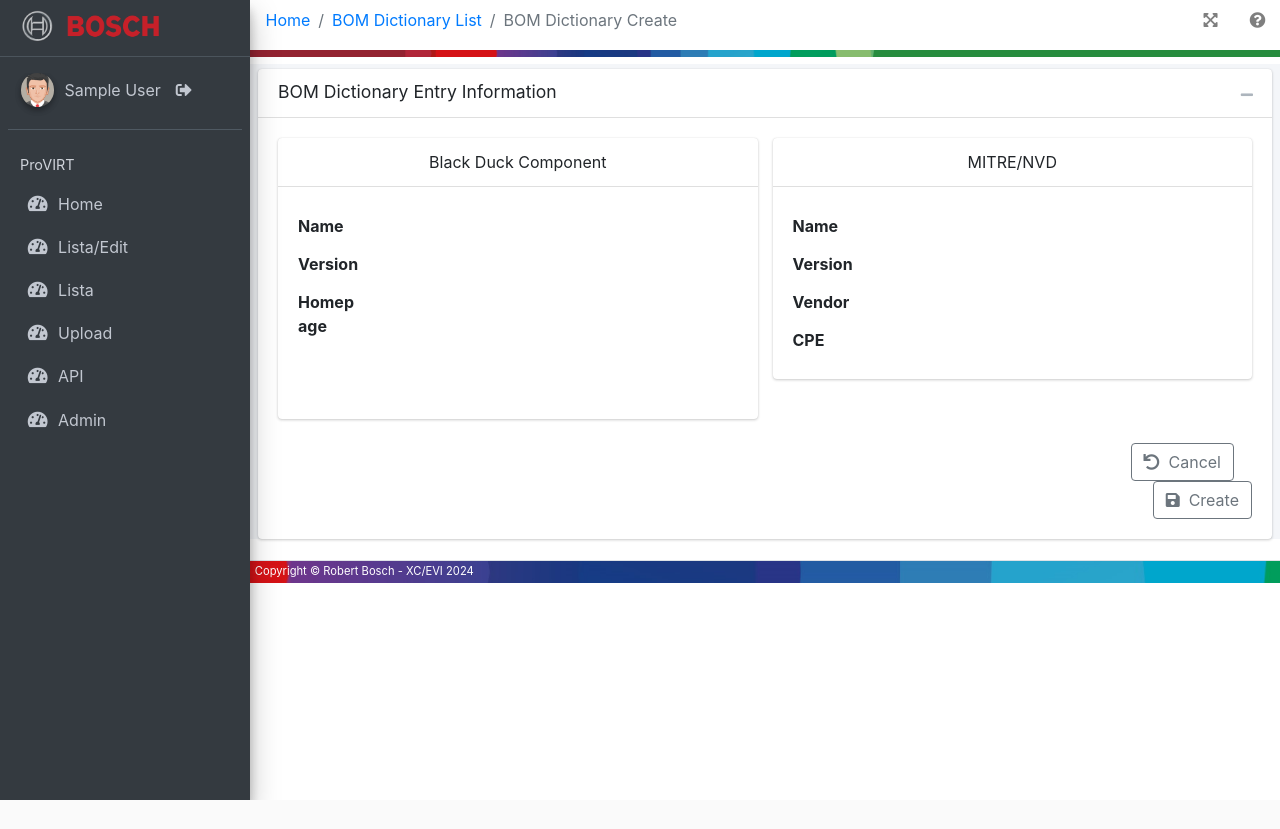
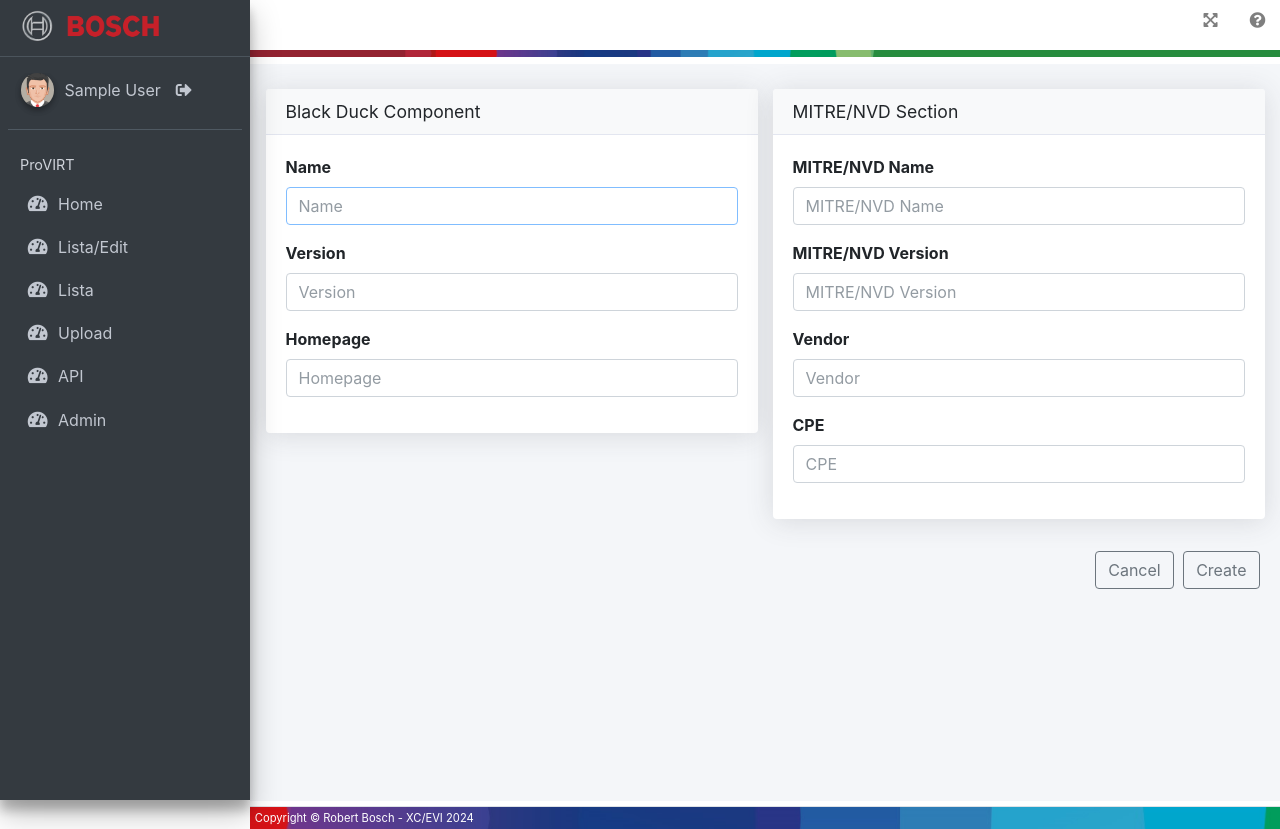
Before and after one commit to satbosch/test, a Django app: page /object_unit_create in a window 1280 px wide. Before the commit the page ends 800 px from the top, so only its background shows below. Run offline with Django 4.2, Linux system fonts and the light colour scheme; the visitor is signed in with stand-in values (Sample User, id 1); some libraries are stand-ins or nearby versions.

Commit message:
Create functionality

```diff
--- a/bwt2024/forms.py
+++ b/bwt2024/forms.py
@@ -11,7 +11,7 @@ from django import forms
 #from django.views.generic.edit import UpdateView
 
 ###########################################################
-# Object_Unit
+# Object_Unit - Lista/Edit
 ###########################################################
 class Object_Unit_Form(ModelForm):
 
@@ -20,6 +20,14 @@ class Object_Unit_Form(ModelForm):
         fields  = ['name','description']
 
 ###########################################################
+# Object_Unit - Lista
+###########################################################
+class Object_Unit_Create_Form(ModelForm):
+
+    class Meta:
+        model   = Object_Unit_Create
+        fields = ['name', 'version', 'homepage', 'mitre_name', 'mitre_version', 'vendor', 'cpe']
+###########################################################
 # Upload File
 ###########################################################
 class UploadFileForm(forms.Form):
--- a/bwt2024/templates/object_unit/object_unit_create.html
+++ b/bwt2024/templates/object_unit/object_unit_create.html
@@ -2,132 +2,112 @@
 {% load static %}
 {% load widget_tweaks %}
 
-{% block title %} BOM Dictionary {% endblock %}
+{% block title %}BOM Dictionary{% endblock %}
 
-<!-- Specific Page CSS goes HERE  -->
+<!-- Include Bootstrap CSS -->
 {% block stylesheets %}
 <style>
     .content-wrapper {
-    min-height: 100% !important;
+        padding-top: 20px;
+    }
+    .card-header {
+        background-color: #f8f9fa;
+        border-bottom: 1px solid #e3e6f0;
+    }
+    .card {
+        box-shadow: 0 0.15rem 1.75rem 0 rgba(58,59,69,.15);
+        margin-bottom: 1rem; /* Space between cards */
+    }
+    .form-control {
+        border-radius: 0.25rem;
+    }
+    .btn-outline-secondary {
+        margin-right: 5px;
+    }
+    .form-buttons {
+        text-align: right;
+        padding-top: 1rem;
     }
 </style>
 {% endblock stylesheets %}
 
 {% block content %}
 <main>
-  <!-- Content Wrapper. Contains page content -->
     <div class="content-wrapper">
         {% include 'includes/header.html' %}
-    <!-- Main content -->
         <section class="content">
-      <form class="form-horizontal" method="POST">
+            <div class="container">
+                <form id="black-duck-component-form" method="POST" action="{% url 'object_unit_create' %}">
                     {% csrf_token %}
-        {% include 'includes/messages.html' %}
+                    <div class="row">
+                        <!-- Black Duck Component Card -->
+                        <div class="col-md-6">
                             <div class="card">
                                 <div class="card-header">
-            <h3 class="card-title">BOM Dictionary Entry Information</h3>
-            <div class="card-tools">
-              <button type="button" class="btn btn-tool" data-card-widget="collapse" title="Collapse">
-                <i class="fas fa-minus"></i>
-              </button>
-            </div>
+                                    <h3 class="card-title">Black Duck Component</h3>
                                 </div>
                                 <div class="card-body">
-            <div class="panel-body">
-              <div class="row">
-                <div class="col-md-6">
-                  <div class="card mb-4">
-                    <div class="card-header" style="text-align: center;">
-                      Black Duck Component
+                                    <!-- Include form fields for Black Duck Component here -->
+                                    <div class="form-group">
+                                        <label for="name">Name</label>
+                                        <input type="text" id="name" name="name" class="form-control" placeholder="Name" required autofocus>
                                     </div>
-                    <div class="card-body">
-                      <div class="row">
-                        <label class="col-md-2 col-form-label" for="bom_component">Name</label>
-                        <div class="col-md-10">
-                          <div class="form-group has-default bmd-form-group">
-                            {% render_field form.bom_component class="form-control" %}
+                                    <div class="form-group">
+                                        <label for="version">Version</label>
+                                        <input type="text" id="version" name="version" class="form-control" placeholder="Version" required>
                                     </div>
-                        </div>
-                        <label class="col-md-2 col-form-label" for="bom_component_version">Version</label>
-                        <div class="col-md-10">
-                          <div class="form-group has-default bmd-form-group">
-                            {% render_field form.bom_component_version class="form-control" %}
-                          </div>
-                        </div>
-                        <label class="col-md-2 col-form-label" for="bom_homepage">Homepage</label>
-                        <div class="col-md-10">
-                          <div class="form-group has-default bmd-form-group">
-                            {% render_field form.bom_homepage class="form-control" %}
-                          </div>
-                        </div>
-                        <div class="col-md-12" style="padding-bottom: 14px;">
-                          <div class="form-group has-default bmd-form-group">
-                            &nbsp;
+                                    <div class="form-group">
+                                        <label for="homepage">Homepage</label>
+                                        <input type="text" id="homepage" name="homepage" class="form-control" placeholder="Homepage" required>
                                     </div>
                                 </div>
                             </div>
                         </div>
-                  </div>
-                </div>
+
+                        <!-- MITRE/NVD Section Card -->
                         <div class="col-md-6">
-                  <div class="card mb-4">
-                    <div class="card-header" style="text-align: center;">
-                      MITRE/NVD
+                            <div class="card">
+                                <div class="card-header">
+                                    <h3 class="card-title">MITRE/NVD Section</h3>
                                 </div>
                                 <div class="card-body">
-                      <div class="row">
-                        <label class="col-md-2 col-form-label" for="component">Name</label>
-                        <div class="col-md-10">
-                          <div class="form-group has-default bmd-form-group">
-                            {% render_field form.component class="form-control" %}
+                                    <!-- Include form fields for MITRE/NVD here -->
+                                    <div class="form-group">
+                                        <label for="mitre_name">MITRE/NVD Name</label>
+                                        <input type="text" id="mitre_name" name="mitre_name" class="form-control" placeholder="MITRE/NVD Name" required>
                                     </div>
+                                    <div class="form-group">
+                                        <label for="mitre_version">MITRE/NVD Version</label>
+                                        <input type="text" id="mitre_version" name="mitre_version" class="form-control" placeholder="MITRE/NVD Version" required>
                                     </div>
-                        <label class="col-md-2 col-form-label" for="version">Version</label>
-                        <div class="col-md-10">
-                          <div class="form-group has-default bmd-form-group">
-                            {% render_field form.version class="form-control" %}
+                                    <div class="form-group">
+                                        <label for="vendor">Vendor</label>
+                                        <input type="text" id="vendor" name="vendor" class="form-control" placeholder="Vendor" required>
                                     </div>
-                        </div>
-                        <label class="col-md-2 col-form-label" for="vendor">Vendor</label>
-                        <div class="col-md-10">
-                          <div class="form-group has-default bmd-form-group">
-                            {% render_field form.vendor class="form-control" %}
-                          </div>
-                        </div>
-                        <label class="col-md-2 col-form-label" for="cpe">CPE</label>
-                        <div class="col-md-10">
-                          <div class="form-group has-default bmd-form-group">
-                            {% render_field form.cpe class="form-control" %}
-                          </div>
-                        </div>
+                                    <div class="form-group">
+                                        <label for="cpe">CPE</label>
+                                        <input type="text" id="cpe" name="cpe" class="form-control" placeholder="CPE" required>
                                     </div>
                                 </div>
                             </div>
                         </div>
                     </div>
                     <div class="row">
-                <div class="col-lg-10">
-                </div>
-                <div class="col-lg-2" style="text-align: right;">
-                  <button type="submit" formnovalidate class="btn btn-outline-secondary" name="btn_bom_dictionary_cancel"><i class="fas fa-undo"></i>&nbsp;&nbsp;Cancel</button>
-                  &nbsp;&nbsp;&nbsp;
-                  <button type="submit" class="btn btn-outline-secondary" name="btn_bom_dictionary_create"><i class="fas fa-save"></i>&nbsp;&nbsp;Create</button>
+                        <div class="col-12 form-buttons">
+                            <!-- Cancel Button Form -->
+                            <form action="{% url 'object_unit_list' %}" method="get" style="display: inline;">
+                                <button type="submit" class="btn btn-outline-secondary" name="btn_object_unit_cancel">Cancel</button>
+                            </form>
+                            <!-- Create Button -->
+                            <button type="submit" class="btn btn-outline-secondary" name="btn_object_unit_create">Create</button>
                         </div>
                     </div>
+                </form>
             </div>
+        </section>
     </div>
-          <!-- /.card-body -->
-        </div>
-        <!-- /.card -->
-      </form>
-    </section>
-    <!-- /.content -->
-  </div>
-  <!-- ./wrapper -->
 </main>
 {% endblock content %}
 
-<!-- Specific Page JS goes HERE  -->
 {% block javascripts %}
-
 {% endblock javascripts %}
--- a/bwt2024/views/views_object_unit.py
+++ b/bwt2024/views/views_object_unit.py
@@ -74,28 +74,18 @@ def object_unit_create(request):
 
     try:
 
-        if request.method == 'POST' and 'btn_object_unit_cancel' in request.POST:
-            return redirect('object_unit_list')
+        if request.method == 'POST':
+            form = Object_Unit_Create_Form(request.POST)
+            if form.is_valid():
+                form.save()
+                messages.success(request, 'Object Unit created successfully.')
+                return redirect('object_unit_list')
+            else:
+                messages.error(request, 'Error: Form is not valid. Please check your input.')
+        else:
+            form = Object_Unit_Create_Form()
 
-        elif request.method == 'POST' and 'btn_object_unit_create' in request.POST:
-            form = Object_Unit_Form(request.POST)
-            if form.is_valid():
-                object_unit = form.save()
-                messages.success(request, 'BOM Dictionary Entry '+ str(object_unit.cpe) + ' created.' )
-                return redirect('object_unit_list')
-        else:
-            form = Object_Unit_Form()
-
-        load_template           = "object_unit/object_unit_create.html"
-        context['segment']      = load_template
-        context['PageTitle']    = "BOM Dictionary Create"
-        context['msghelp']      = "This is an Help message"
-        context['breadcrumbs']  = [{'Name' : 'Home', 'Link' : '/', 'Active': False} , {'Name' : 'BOM Dictionary List', 'Link' : '/object_unit_list', 'Active': False}, {'Name' : 'BOM Dictionary Create', 'Link' : '', 'Active': True}]
-
-        context['form'] = form
-
-        html_template = loader.get_template( load_template )
-        return HttpResponse(html_template.render(context, request))
+        return render(request, 'object_unit/object_unit_create.html', {'form': form})
 
     except template.TemplateDoesNotExist:
         html_template = loader.get_template( 'errors/page-404.html' )
@@ -170,10 +160,9 @@ def object_unit_list(request):
         context['msghelp']      = "This is an Help message"
         context['breadcrumbs']  = [{'Name' : 'Home', 'Link' : '/', 'Active': False} , {'Name' : 'BOM Dictionary List', 'Link' : '/object_unit_list', 'Active': True}]
 
-        object_unit_list = Object_Unit.objects.all()
-        context['object_unit_list'] = object_unit_list
-
-        html_template = loader.get_template( load_template )
+        context['object_unit_list'] = Object_Unit_Create.objects.all()
+        load_template = "object_unit/object_unit_list.html"
+        html_template = loader.get_template(load_template)
         return HttpResponse(html_template.render(context, request))
 
     except template.TemplateDoesNotExist:
```
Also changed, not shown: bwt2024/models.py (+18 -0 lines), bwt2024/templates/object_unit/object_unit_list.html (+40 -18 lines), bwt2024/migrations/0001_initial.py. Lines whose indentation alone changed are shown as unchanged.
